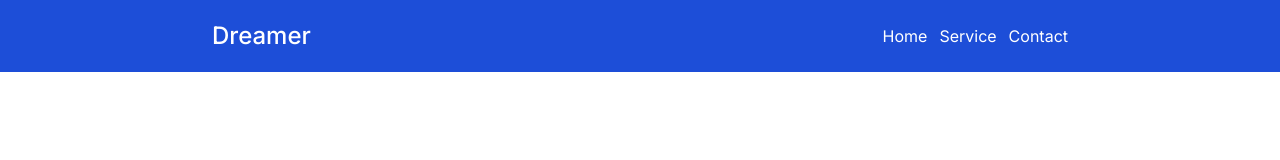
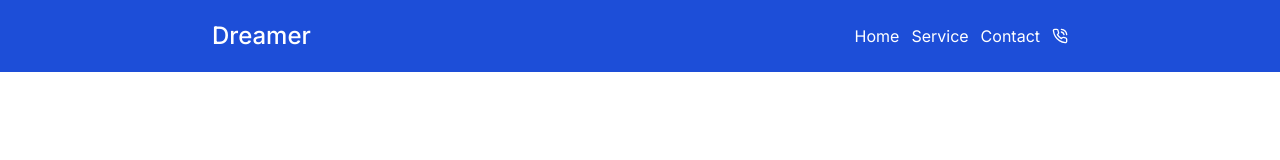
Before and after one commit to tchasinga/dreamer, a Next.js app: page / in a window 1280 px wide. Shown: the top 160 px of the page. Built offline with nearby package versions, Linux system fonts and the light colour scheme.

Commit message:
need code

```diff
--- a/src/app/pages/Navbar.jsx
+++ b/src/app/pages/Navbar.jsx
@@ -1,5 +1,6 @@
 import React from 'react'
 import Link from 'next/link'
+import { LuPhoneCall } from "react-icons/lu";
 
 export default function Navbar() {
   return (
@@ -15,6 +16,11 @@ export default function Navbar() {
                     <li className="">Home</li>
                     <li className="">Service</li>
                     <li className="">Contact</li>
+                    <li className="">
+                        <div>
+                        <LuPhoneCall />
+                        </div>
+                    </li>
                 </ul>
              </div>
             {/* Mobile section */}
```
Also changed, not shown: package.json (+5 -4 lines), 1 other file (tests, documents, lock files or other folders).
